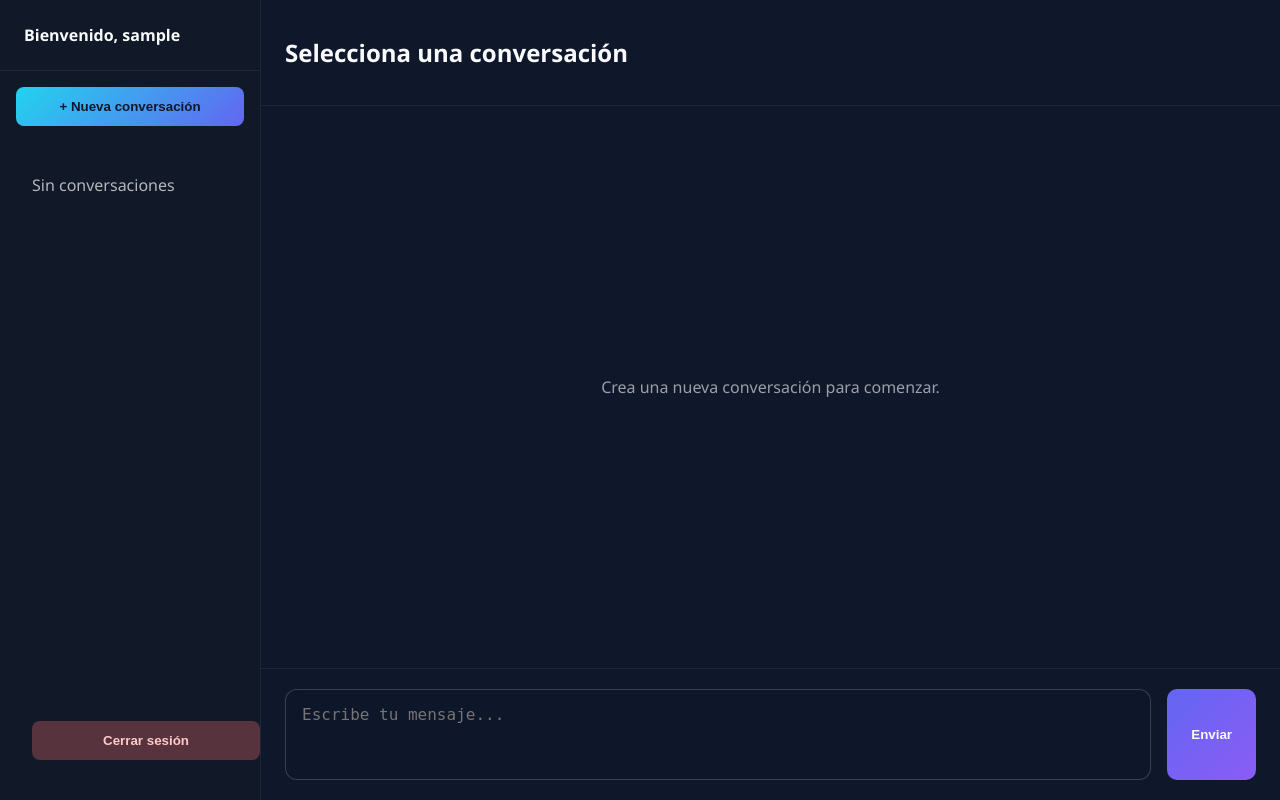
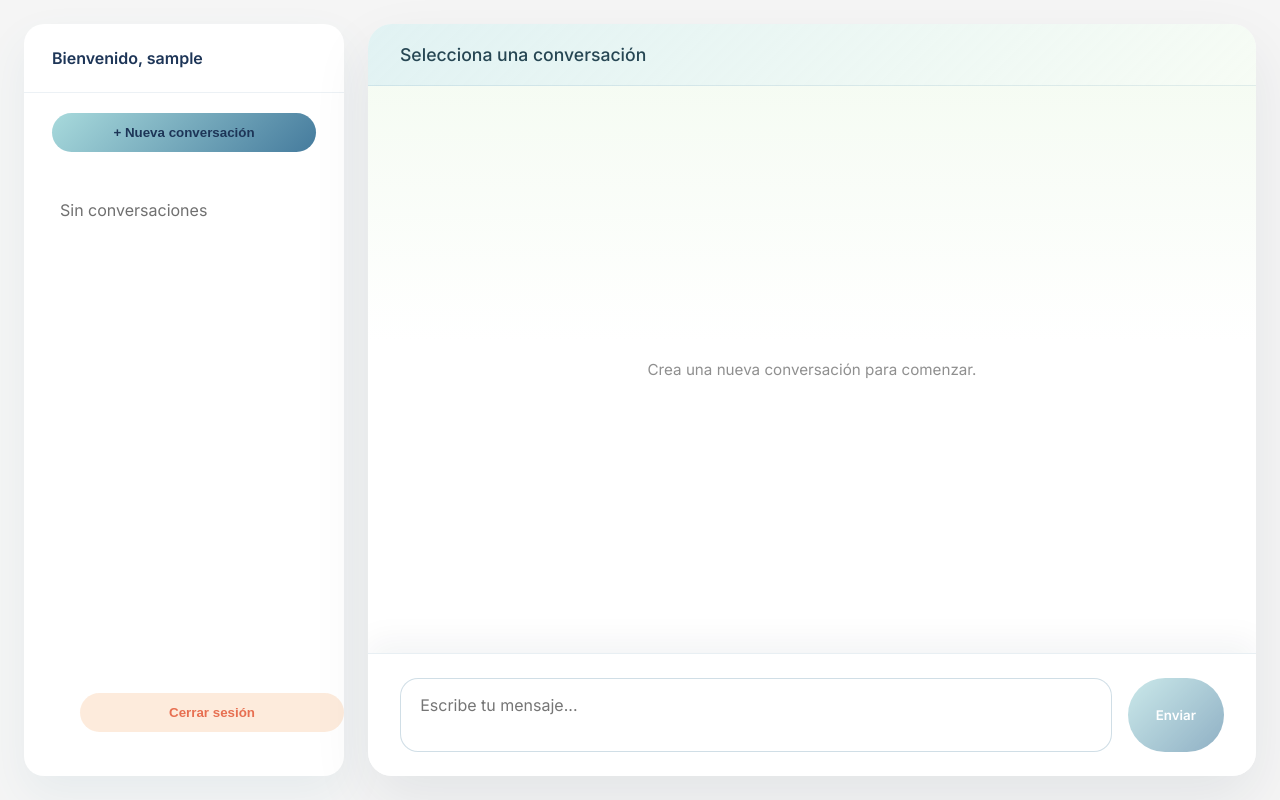
Before and after one commit to eduardogr90/ia, a Flask app: page /chat in a window 1280 px wide. Run offline with Flask 3, Linux system fonts and the light colour scheme; the visitor is signed in with stand-in values (Sample User, id 1).

Commit message:
Refine chat and login UI styling

```diff
--- a/data-copilot/static/js/chat.js
+++ b/data-copilot/static/js/chat.js
@@ -187,6 +187,17 @@
     sendMessage(text);
   });
 
+  messageInput.addEventListener('keydown', (event) => {
+    if (event.key === 'Enter' && !event.shiftKey && !submitButton.disabled) {
+      event.preventDefault();
+      if (typeof messageForm.requestSubmit === 'function') {
+        messageForm.requestSubmit();
+      } else {
+        messageForm.dispatchEvent(new Event('submit', { cancelable: true }));
+      }
+    }
+  });
+
   // Initial data ------------------------------------------------------
   if (Array.isArray(INITIAL_CONVERSATIONS)) {
     INITIAL_CONVERSATIONS.forEach((conversation) => {
--- a/data-copilot/templates/chat.html
+++ b/data-copilot/templates/chat.html
@@ -4,138 +4,250 @@
     <meta charset="UTF-8" />
     <meta name="viewport" content="width=device-width, initial-scale=1.0" />
     <title>Data Copilot</title>
+    <link rel="preconnect" href="https://fonts.googleapis.com" />
+    <link rel="preconnect" href="https://fonts.gstatic.com" crossorigin />
+    <link
+      href="https://fonts.googleapis.com/css2?family=Inter:wght@400;500;600;700&display=swap"
+      rel="stylesheet"
+    />
     <style>
       :root {
-        color-scheme: dark;
+        color-scheme: light;
+      }
+      * {
+        box-sizing: border-box;
       }
       body {
         margin: 0;
-        font-family: "Segoe UI", Tahoma, Geneva, Verdana, sans-serif;
-        background: #0f172a;
-        color: #f8fafc;
+        font-family: "Inter", "Segoe UI", Tahoma, Geneva, Verdana, sans-serif;
+        background: #f5f5f5;
+        color: #333;
         display: flex;
         height: 100vh;
+        padding: 24px;
+        gap: 24px;
       }
       .sidebar {
-        width: 260px;
-        background: #111827;
-        border-right: 1px solid rgba(148, 163, 184, 0.1);
+        width: 320px;
+        background: #ffffff;
+        border-radius: 20px;
+        box-shadow: 0 20px 45px rgba(69, 123, 157, 0.08);
         display: flex;
         flex-direction: column;
+        overflow: hidden;
       }
       .sidebar header {
-        padding: 1.5rem;
-        border-bottom: 1px solid rgba(148, 163, 184, 0.1);
+        padding: 1.5rem 1.75rem;
+        border-bottom: 1px solid rgba(69, 123, 157, 0.1);
         font-weight: 600;
+        font-size: 1rem;
+        color: #1d3557;
       }
       .sidebar button {
-        margin: 1rem;
-        padding: 0.75rem;
+        margin: 1.25rem 1.75rem 1rem;
+        padding: 0.75rem 1rem;
         border: none;
-        border-radius: 8px;
-        background: linear-gradient(135deg, #22d3ee, #6366f1);
-        color: #0f172a;
+        border-radius: 999px;
+        background: linear-gradient(135deg, #a8dadc, #457b9d);
+        color: #1d3557;
         font-weight: 600;
         cursor: pointer;
+        transition: transform 0.2s ease, box-shadow 0.2s ease;
+      }
+      .sidebar button:hover {
+        transform: translateY(-2px);
+        box-shadow: 0 12px 24px rgba(69, 123, 157, 0.18);
       }
       .conversation-list {
         flex: 1;
         overflow-y: auto;
-        padding: 0 1rem 1rem;
+        padding: 0 1.25rem 1.5rem;
       }
       .conversation-item {
-        padding: 0.75rem 1rem;
-        border-radius: 8px;
-        margin-bottom: 0.5rem;
-        background: rgba(148, 163, 184, 0.08);
+        padding: 0.85rem 0.95rem;
+        border-radius: 14px;
+        margin-bottom: 0.75rem;
+        background: rgba(168, 218, 220, 0.25);
         cursor: pointer;
-        transition: background 0.2s ease;
+        transition: background 0.2s ease, transform 0.2s ease;
         display: flex;
         justify-content: space-between;
-        align-items: center;
-        gap: 0.5rem;
+        align-items: flex-start;
+        gap: 0.75rem;
       }
-      .conversation-item.active,
       .conversation-item:hover {
-        background: rgba(99, 102, 241, 0.25);
+        background: rgba(69, 123, 157, 0.12);
+        transform: translateY(-1px);
+      }
+      .conversation-item.active {
+        background: rgba(69, 123, 157, 0.18);
+        box-shadow: inset 0 0 0 1px rgba(69, 123, 157, 0.25);
       }
       .conversation-item span {
-        overflow: hidden;
-        text-overflow: ellipsis;
-        white-space: nowrap;
+        flex: 1;
         font-size: 0.9rem;
+        line-height: 1.4;
+        word-break: break-word;
+        color: #2f3c4f;
       }
       .conversation-item button {
         background: transparent;
         border: none;
-        color: rgba(248, 250, 252, 0.7);
+        color: rgba(51, 51, 51, 0.5);
         cursor: pointer;
+        font-size: 1.1rem;
+        line-height: 1;
+        padding: 0;
+      }
+      .conversation-item button:hover {
+        color: rgba(51, 51, 51, 0.75);
       }
       .chat-area {
         flex: 1;
         display: flex;
         flex-direction: column;
+        background: #ffffff;
+        border-radius: 24px;
+        box-shadow: 0 24px 60px rgba(15, 37, 63, 0.08);
+        overflow: hidden;
       }
       .chat-header {
-        padding: 1rem 1.5rem;
-        border-bottom: 1px solid rgba(148, 163, 184, 0.1);
+        padding: 1.25rem 2rem;
+        border-bottom: 1px solid rgba(69, 123, 157, 0.12);
         display: flex;
         justify-content: space-between;
         align-items: center;
+        background: linear-gradient(135deg, rgba(168, 218, 220, 0.35), rgba(241, 250, 238, 0.6));
+      }
+      .chat-header h2 {
+        margin: 0;
+        font-size: 1.1rem;
+        font-weight: 500;
+        color: #264653;
+      }
+      .chat-header span {
+        font-size: 0.85rem;
+        color: rgba(38, 70, 83, 0.7);
       }
       .messages {
         flex: 1;
         overflow-y: auto;
-        padding: 1.5rem;
+        padding: 2rem;
         display: flex;
         flex-direction: column;
-        gap: 1rem;
+        gap: 1.25rem;
+        background: linear-gradient(180deg, rgba(241, 250, 238, 0.7), #ffffff 45%);
       }
       .message {
         padding: 1rem 1.25rem;
-        border-radius: 12px;
+        border-radius: 16px;
         max-width: 70ch;
         line-height: 1.6;
         white-space: pre-wrap;
+        box-shadow: 0 10px 25px rgba(13, 59, 102, 0.05);
+        position: relative;
       }
       .message.user {
-        background: rgba(59, 130, 246, 0.18);
+        background: rgba(168, 218, 220, 0.75);
         align-self: flex-end;
+        color: #1d3557;
       }
       .message.assistant {
-        background: rgba(15, 118, 110, 0.2);
+        background: #ffffff;
+        border: 1px solid rgba(168, 218, 220, 0.4);
         align-self: flex-start;
+        color: #264653;
       }
       form#message-form {
-        padding: 1.25rem 1.5rem;
-        border-top: 1px solid rgba(148, 163, 184, 0.1);
+        padding: 1.5rem 2rem;
+        border-top: 1px solid rgba(69, 123, 157, 0.12);
         display: flex;
         gap: 1rem;
+        background: #ffffff;
+        box-shadow: 0 -12px 30px rgba(15, 37, 63, 0.05);
       }
       form#message-form textarea {
         flex: 1;
         resize: none;
-        border-radius: 12px;
-        border: 1px solid rgba(148, 163, 184, 0.3);
-        padding: 0.9rem 1rem;
-        background: rgba(15, 23, 42, 0.9);
+        border-radius: 18px;
+        border: 1px solid rgba(69, 123, 157, 0.25);
+        padding: 1rem 1.2rem;
+        background: rgba(255, 255, 255, 0.9);
         color: inherit;
         font-size: 1rem;
         min-height: 60px;
+        font-family: inherit;
+        transition: border-color 0.2s ease, box-shadow 0.2s ease;
+      }
+      form#message-form textarea:focus {
+        outline: none;
+        border-color: #457b9d;
+        box-shadow: 0 0 0 4px rgba(69, 123, 157, 0.15);
       }
       form#message-form button {
         border: none;
-        background: linear-gradient(135deg, #6366f1, #8b5cf6);
-        color: #f8fafc;
-        padding: 0 1.5rem;
-        border-radius: 10px;
+        background: linear-gradient(135deg, #a8dadc, #457b9d);
+        color: #ffffff;
+        padding: 0 1.75rem;
+        border-radius: 999px;
         font-weight: 600;
         cursor: pointer;
+        transition: transform 0.2s ease, box-shadow 0.2s ease, filter 0.2s ease;
+        font-family: inherit;
+      }
+      form#message-form button:hover {
+        transform: translateY(-1px);
+        box-shadow: 0 12px 24px rgba(69, 123, 157, 0.2);
+        filter: brightness(1.05);
+      }
+      form#message-form button:disabled {
+        cursor: not-allowed;
+        opacity: 0.6;
+        box-shadow: none;
+        transform: none;
       }
       .empty-state {
         margin: auto;
         text-align: center;
-        color: rgba(248, 250, 252, 0.6);
+        color: rgba(51, 51, 51, 0.55);
+        font-size: 0.95rem;
+      }
+      .logout-wrapper {
+        padding: 0 1.75rem 1.75rem;
+        margin: 0;
+      }
+      .logout-wrapper button {
+        width: 100%;
+        background: rgba(244, 162, 97, 0.22);
+        color: #e76f51;
+      }
+      .logout-wrapper button:hover {
+        box-shadow: 0 10px 20px rgba(231, 111, 81, 0.18);
+      }
+      ::-webkit-scrollbar {
+        width: 10px;
+      }
+      ::-webkit-scrollbar-track {
+        background: rgba(245, 245, 245, 0.7);
+      }
+      ::-webkit-scrollbar-thumb {
+        background: rgba(168, 218, 220, 0.6);
+        border-radius: 999px;
+      }
+      @media (max-width: 1100px) {
+        body {
+          flex-direction: column;
+          height: auto;
+          min-height: 100vh;
+          padding: 16px;
+        }
+        .sidebar,
+        .chat-area {
+          width: 100%;
+        }
+        .chat-area {
+          flex: none;
+        }
       }
     </style>
   </head>
@@ -144,10 +256,8 @@
       <header>Bienvenido, {{ username }}</header>
       <button id="new-chat">+ Nueva conversación</button>
       <div class="conversation-list" id="conversation-list"></div>
-      <form action="{{ url_for('logout') }}" method="get" style="padding: 0 1rem 1.5rem">
-        <button type="submit" style="width: 100%; background: rgba(248, 113, 113, 0.3); color: #fecaca">
-          Cerrar sesión
-        </button>
+      <form action="{{ url_for('logout') }}" method="get" class="logout-wrapper">
+        <button type="submit">Cerrar sesión</button>
       </form>
     </aside>
     <main class="chat-area">
```
Also changed, not shown: data-copilot/templates/login.html (+54 -28 lines).
